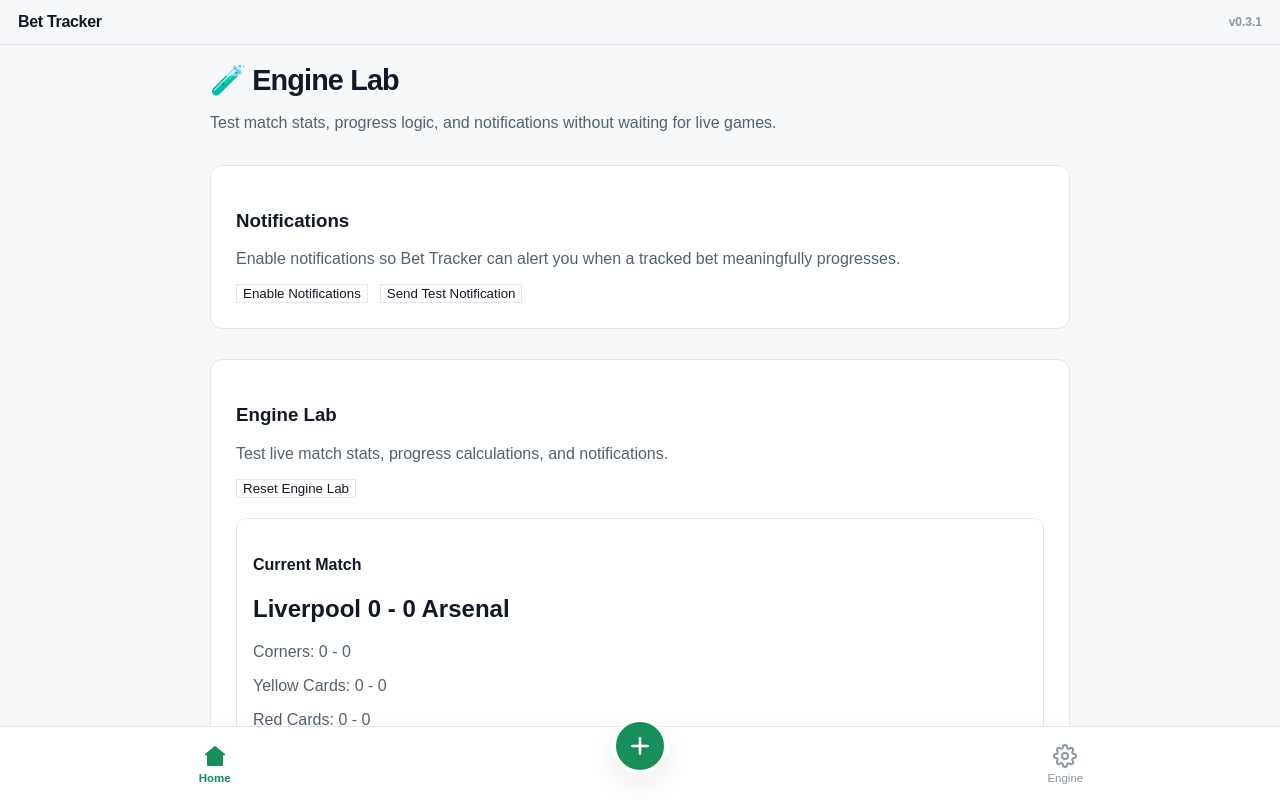
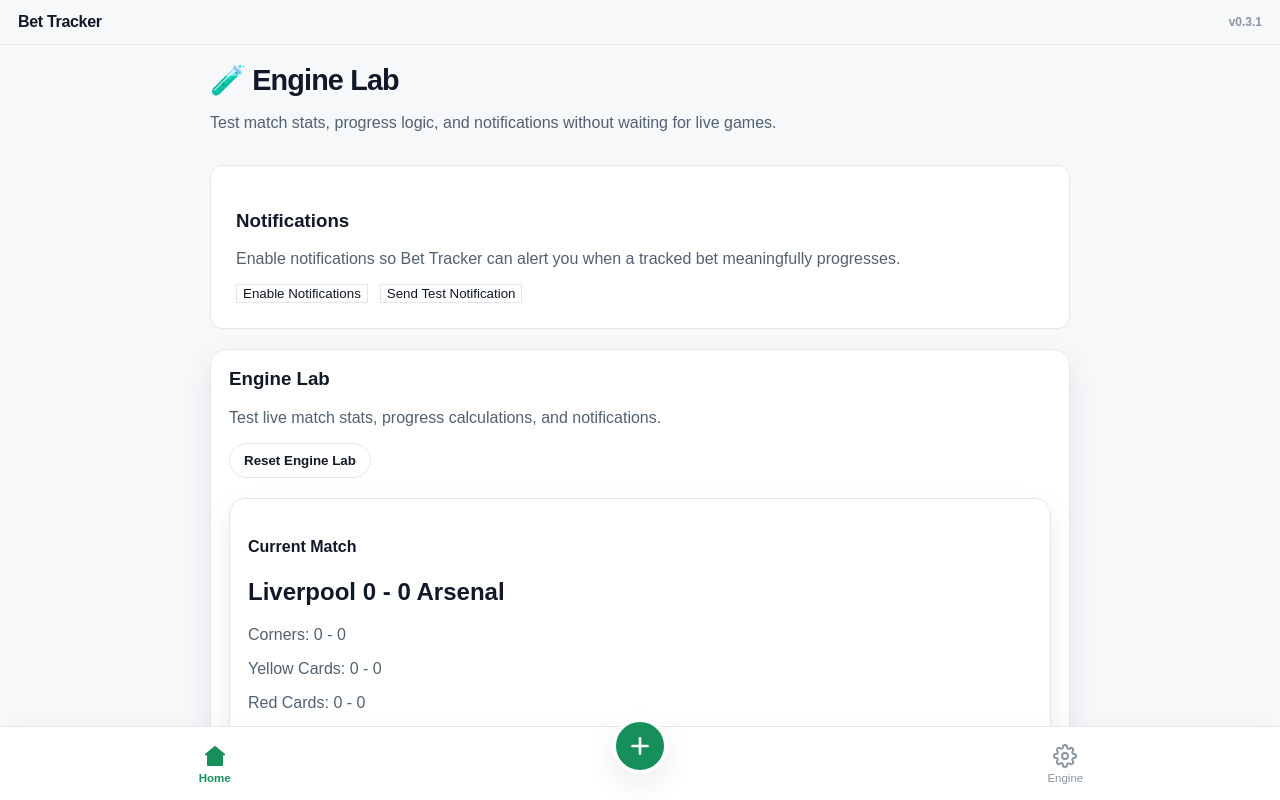
Before and after one commit to dcast-gif/Bet-Tracker, a Next.js app in the folder frontend/: page / in a window 1280 px wide. Both pictures are taken after a click on the button "Engine". Shown: the top 800 px of the page. Built offline with nearby package versions, Linux system fonts and the light colour scheme.

Commit message:
Update EngineLab.tsx

```diff
--- a/frontend/src/components/EngineLab.tsx
+++ b/frontend/src/components/EngineLab.tsx
@@ -41,6 +41,29 @@ const initialStats: MatchStats = {
 
 const matchName = "Liverpool v Arsenal";
 const betName = "Engine Lab Demo";
+
+const cardStyle: React.CSSProperties = {
+  marginTop: "20px",
+  padding: "18px",
+  borderRadius: "16px",
+  background: "var(--color-surface-elevated)",
+  border: "1px solid var(--color-border)",
+  color: "var(--color-text-primary)",
+  boxShadow: "var(--shadow-soft)",
+};
+
+const mutedTextStyle: React.CSSProperties = {
+  color: "var(--color-text-secondary)",
+};
+
+const buttonStyle: React.CSSProperties = {
+  border: "1px solid var(--color-border)",
+  background: "var(--color-surface)",
+  color: "var(--color-text-primary)",
+  borderRadius: "999px",
+  padding: "9px 14px",
+  fontWeight: 700,
+};
 
 export default function EngineLab() {
   const previousValueRef = useRef(0);
@@ -187,62 +210,30 @@ export default function EngineLab() {
   }
 
   return (
-    <section
-      style={{
-        marginTop: "30px",
-        padding: "25px",
-        borderRadius: "12px",
-        border: "1px solid #334155",
-        background: "#111827",
-      }}
-    >
-      <h3>Engine Lab</h3>
+    <section style={cardStyle}>
+      <h3 style={{ marginTop: 0 }}>Engine Lab</h3>
 
-      <p style={{ color: "#94a3b8" }}>
+      <p style={mutedTextStyle}>
         Test live match stats, progress calculations, and notifications.
       </p>
 
-      <button type="button" onClick={resetLab}>
+      <button type="button" onClick={resetLab} style={buttonStyle}>
         Reset Engine Lab
       </button>
 
-      <div
-        style={{
-          marginTop: "20px",
-          padding: "16px",
-          borderRadius: "10px",
-          background: "#0f172a",
-          border: "1px solid #334155",
-        }}
-      >
+      <div style={cardStyle}>
         <h4>Current Match</h4>
 
         <h2>
           Liverpool {stats.homeGoals} - {stats.awayGoals} Arsenal
         </h2>
 
-        <p>
-          Corners: {stats.homeCorners} - {stats.awayCorners}
-        </p>
-
-        <p>
-          Yellow Cards: {stats.homeYellowCards} - {stats.awayYellowCards}
-        </p>
-
-        <p>
-          Red Cards: {stats.homeRedCards} - {stats.awayRedCards}
-        </p>
+        <p>Corners: {stats.homeCorners} - {stats.awayCorners}</p>
+        <p>Yellow Cards: {stats.homeYellowCards} - {stats.awayYellowCards}</p>
+        <p>Red Cards: {stats.homeRedCards} - {stats.awayRedCards}</p>
       </div>
 
-      <div
-        style={{
-          marginTop: "20px",
-          padding: "16px",
-          borderRadius: "10px",
-          background: "#0f172a",
-          border: "1px solid #334155",
-        }}
-      >
+      <div style={cardStyle}>
         <label htmlFor="market-select">
           <strong>Tracked Market</strong>
         </label>
@@ -256,7 +247,10 @@ export default function EngineLab() {
             width: "100%",
             marginTop: "10px",
             padding: "10px",
-            borderRadius: "8px",
+            borderRadius: "10px",
+            border: "1px solid var(--color-border)",
+            background: "var(--color-surface)",
+            color: "var(--color-text-primary)",
           }}
         >
           {Object.entries(DEFAULT_MARKETS).map(([key, market]) => (
@@ -277,7 +271,7 @@ export default function EngineLab() {
           }}
         />
 
-        <p style={{ color: "#94a3b8" }}>
+        <p style={mutedTextStyle}>
           Engine calculated: {result.progressPercentage}%
         </p>
       </div>
@@ -319,18 +313,19 @@ function StatControl({
         justifyContent: "space-between",
         alignItems: "center",
         gap: "12px",
+        color: "var(--color-text-primary)",
       }}
     >
       <strong>{label}</strong>
 
       <div style={{ display: "flex", gap: "12px", alignItems: "center" }}>
-        <button type="button" onClick={onDecrease}>
+        <button type="button" onClick={onDecrease} style={buttonStyle}>
           −
         </button>
 
         <span>{value}</span>
 
-        <button type="button" onClick={onIncrease}>
+        <button type="button" onClick={onIncrease} style={buttonStyle}>
           +
         </button>
       </div>
```
